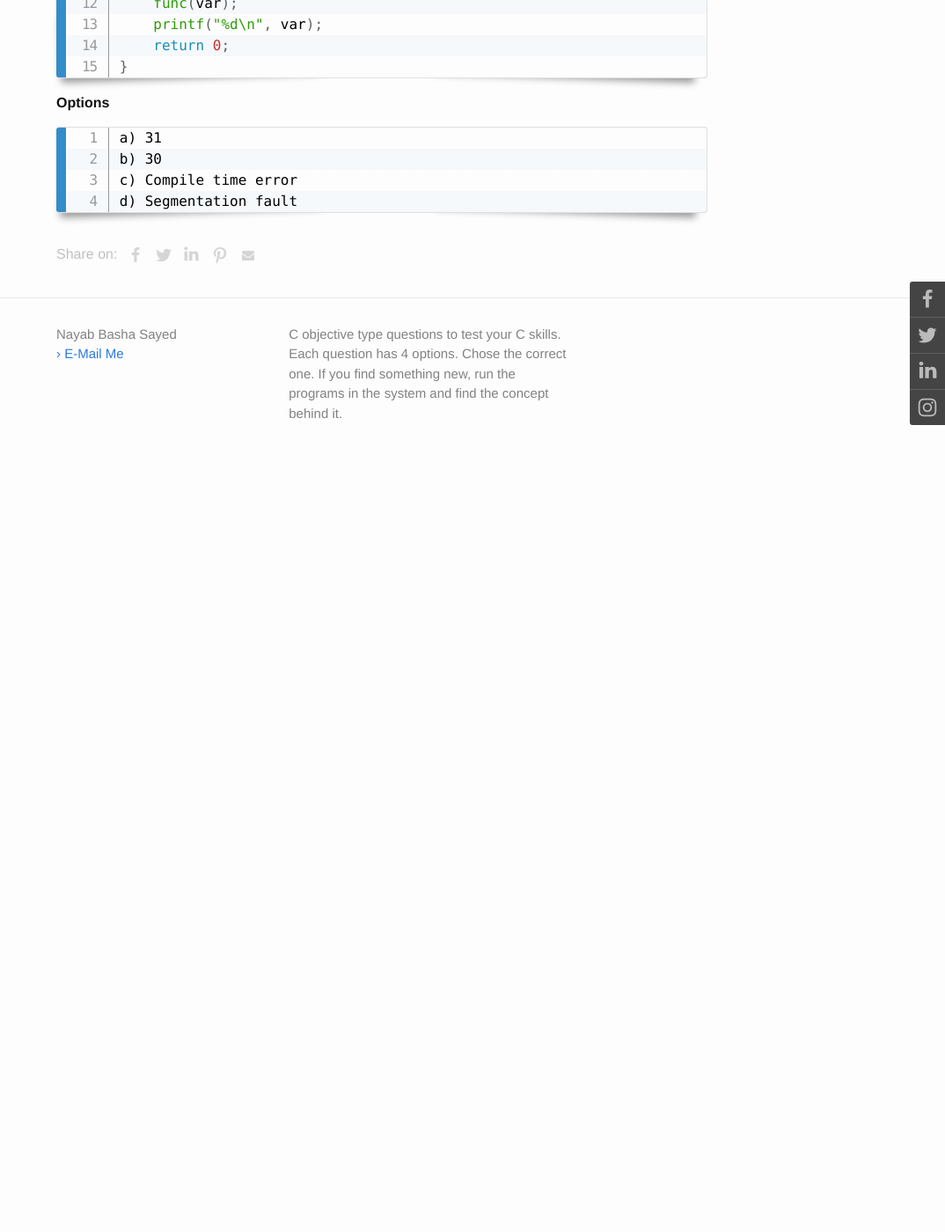
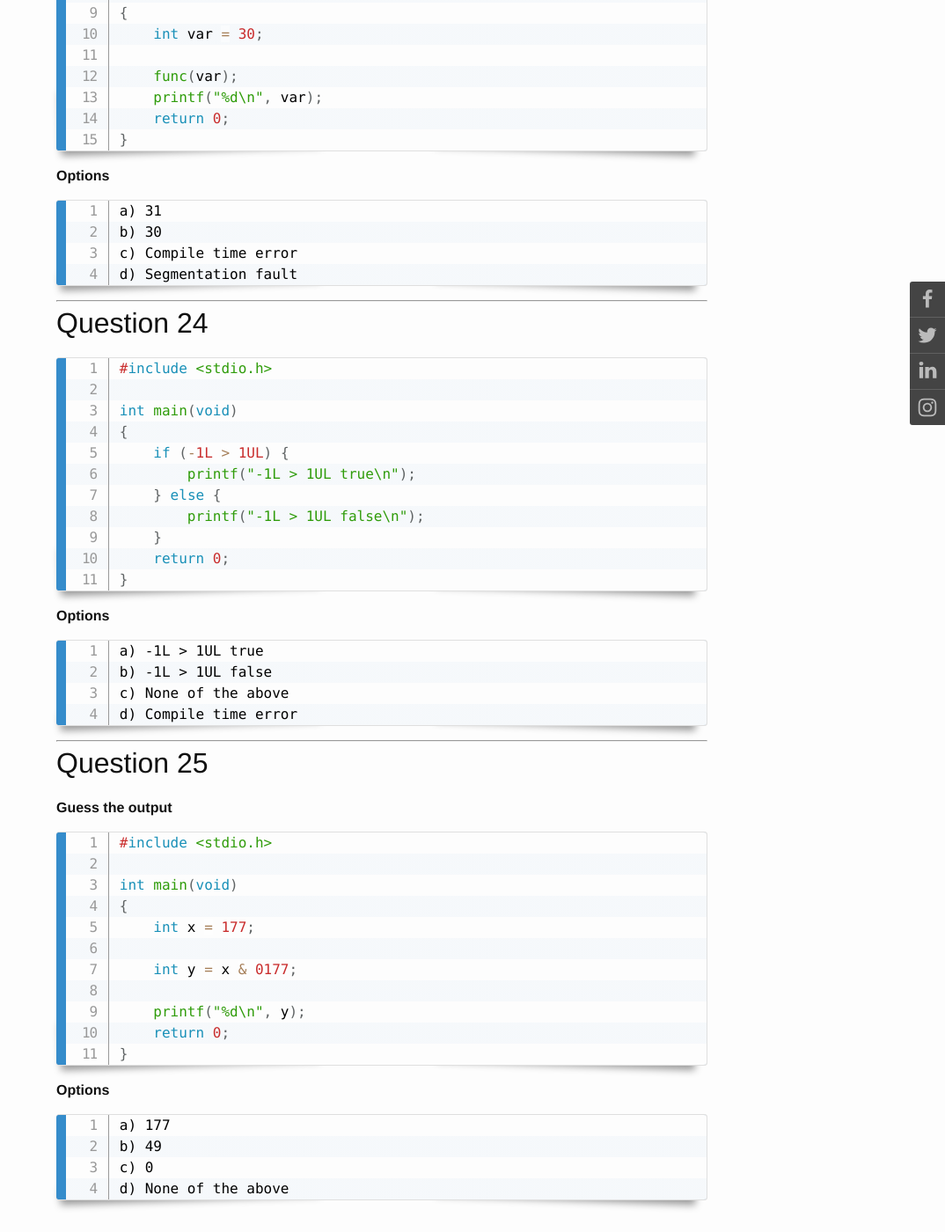
Before and after one commit to itsnayabsd/website, a Jekyll site: the page built from _posts/programming/2020-02-12-test-c-skills.md, in a window 1280 px wide and 1400 px high, scrolled down 13956 px. Shown: the whole window at 88% size, without its empty margins (206-1280 px from the left). Built offline with Jekyll 4.4.1, drawn with Linux system fonts in a browser that asks for light colours; comment, search, counter and statistics services are not loaded; before the commit the page ends 14497 px from its top, so only the background shows below that; some of the changed text lies outside the part shown.

Commit message:
Modified c questions

````diff
--- a/_posts/programming/2020-02-12-test-c-skills.md
+++ b/_posts/programming/2020-02-12-test-c-skills.md
@@ -28,6 +28,10 @@ All the following programs are run and verified in the ***Linux based operating
 <br>
 
 {% include image.html url="test-c-skills.png" description="Test Your C Skills" %}
+
+<br>
+<div class="isa_warning"><strong>Warning : </strong>Run the program to confirm the answer. Answers are not so obvious as it seems</div>
+
 ## Question 1
 **Guess the output**
 ```C
@@ -600,3 +604,48 @@ b) 30
 c) Compile time error
 d) Segmentation fault
 ```
+___
+## Question 24
+```C
+#include <stdio.h>
+
+int main(void)
+{
+    if (-1L > 1UL) {
+        printf("-1L > 1UL true\n");
+    } else {
+        printf("-1L > 1UL false\n");
+    }
+    return 0;
+}
+```
+**Options**
+```
+a) -1L > 1UL true
+b) -1L > 1UL false
+c) None of the above
+d) Compile time error
+```
+___
+## Question 25
+**Guess the output**
+```C
+#include <stdio.h>
+
+int main(void)
+{
+    int x = 177;
+
+    int y = x & 0177;
+
+    printf("%d\n", y);
+    return 0;
+}
+```
+**Options**
+```
+a) 177
+b) 49
+c) 0
+d) None of the above
+```
````
